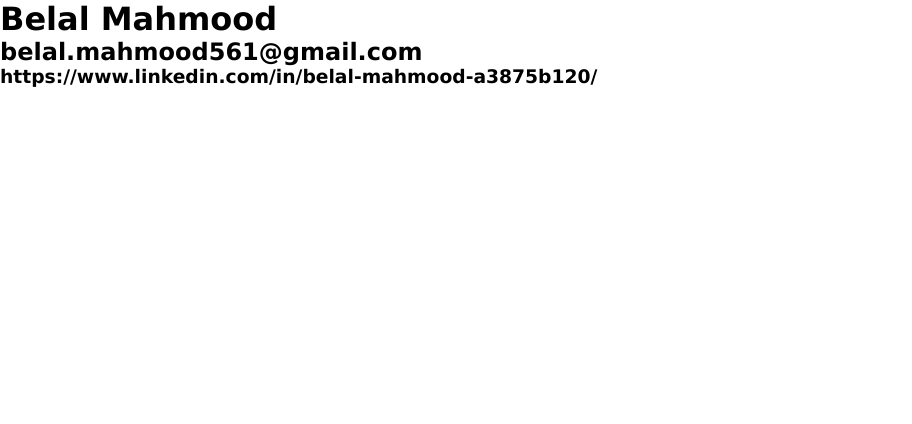
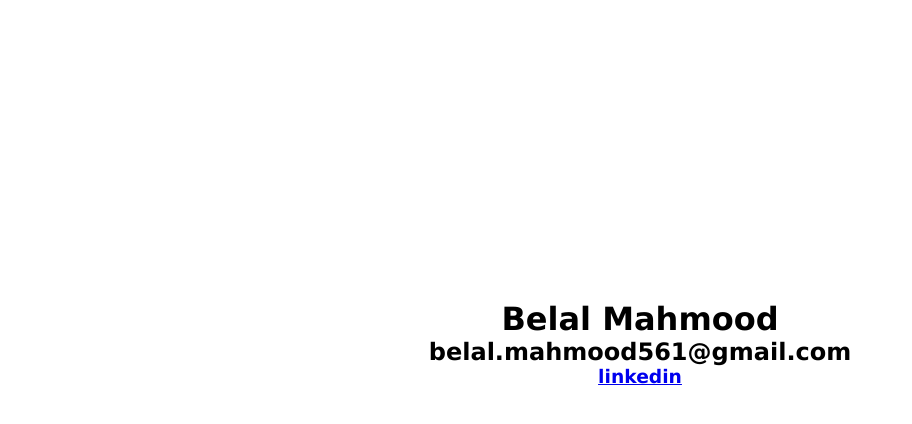
Before and after one commit to bmahmood8645/resume_pagev001, a plain HTML site: page index.html in a window 1280 px wide. Shown: the whole page, without its empty margins (0-912 px from the left). Drawn offline with nearby package versions, Linux system fonts and the light colour scheme.

Commit message:
using css file i centered the my information and added linkedin as a link

```diff
--- a/index.html
+++ b/index.html
@@ -11,7 +11,7 @@
       <div id="app">
           <h1>{{fname}} {{lname}}</h1>
           <h2>{{email}}</h2>
-          <h3>{{linkedin}}</h3>
+          <h3><a v-bind:href="'https://www.linkedin.com/in/belal-mahmood-a3875b120/'" target="_blank">linkedin</a></h3>
 
       </div>
       <script src="https://unpkg.com/vue@3.0.5"></script>
--- a/style.css
+++ b/style.css
@@ -1,9 +1,15 @@
 *{
 box-sizing: border-box;
-margin: 0;
-padding: 0;
+padding: auto;
+margin: auto;
 }
 
 html, body{
     font-family: Verdana, Geneva, Tahoma, sans-serif;
+
 }
+
+#app{
+   text-align: center;
+   margin-top: 300px;
+}
```
